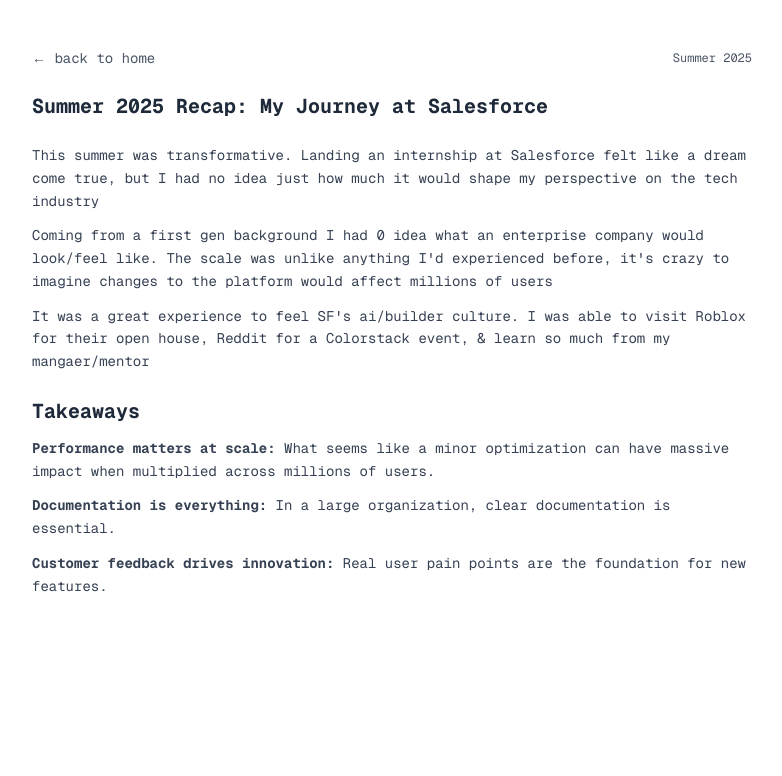
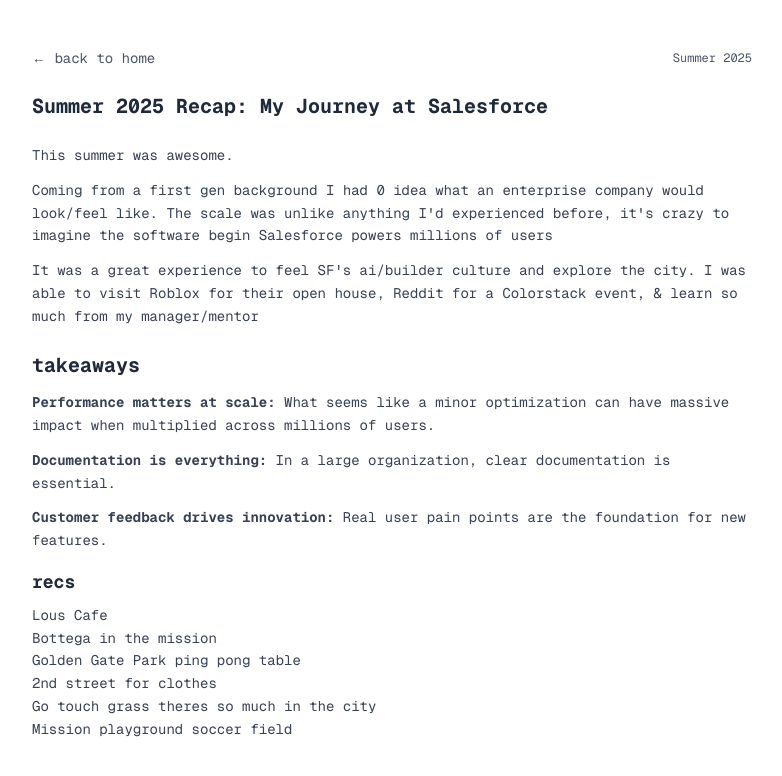
Before and after one commit to darielgu/oct-portfolio, a Next.js app: page /salesforce-recap in a window 1280 px wide. Shown: the top 776 px of the page, without its empty margins (248-1030 px from the left). Built offline with nearby package versions, Linux system fonts and the light colour scheme.

Commit message:
fixed recap page / added recs

```diff
--- a/app/page.tsx
+++ b/app/page.tsx
@@ -189,6 +189,23 @@
                 {/* <div className="text-gray-500 text-xs">Summer 2025</div> */}
               </div>
             </a>
+            <a href="/philosophy" className="block">
+              <div className="border border-gray-300 rounded-lg p-3 flex items-center space-x-3 hover:border-gray-400 transition-colors duration-250">
+                <div className="w-12 h-12 bg-gray-200 rounded flex-shrink-0 flex items-center justify-center overflow-hidden">
+                  <img
+                    src="/images/life.jpeg"
+                    className="w-full h-full object-cover"
+                  />
+                </div>
+                <div className="flex-1">
+                  <h3 className="font-semibold text-gray-800 text-sm">
+                    philosophy
+                  </h3>
+                  <p className="text-gray-600 text-xs">things to live by</p>
+                </div>
+                <div className="text-gray-500 text-xs"></div>
+              </div>
+            </a>
             <a href="/game" className="block">
               <div className="border border-gray-300 rounded-lg p-3 flex items-center space-x-3 hover:border-gray-400 transition-colors duration-250">
                 <div className="w-12 h-12 bg-gray-200 rounded flex-shrink-0 flex items-center justify-center overflow-hidden">
@@ -206,23 +223,6 @@
                 <div className="text-gray-500 text-xs"></div>
               </div>
             </a>
-            <a href="/philosophy" className="block">
-              <div className="border border-gray-300 rounded-lg p-3 flex items-center space-x-3 hover:border-gray-400 transition-colors duration-250">
-                <div className="w-12 h-12 bg-gray-200 rounded flex-shrink-0 flex items-center justify-center overflow-hidden">
-                  <img
-                    src="/images/life.jpeg"
-                    className="w-full h-full object-cover"
-                  />
-                </div>
-                <div className="flex-1">
-                  <h3 className="font-semibold text-gray-800 text-sm">
-                    philosophy
-                  </h3>
-                  <p className="text-gray-600 text-xs">things to live by</p>
-                </div>
-                <div className="text-gray-500 text-xs"></div>
-              </div>
-            </a>
           </div>
         </div>
       </main>
--- a/app/salesforce-recap/page.tsx
+++ b/app/salesforce-recap/page.tsx
@@ -23,27 +23,23 @@
         {/* Content Section */}
         <div className="space-y-4 text-gray-700 leading-relaxed text-sm">
           <div className="space-y-3">
-            <p>
-              This summer was transformative. Landing an internship at
-              Salesforce felt like a dream come true, but I had no idea just how
-              much it would shape my perspective on the tech industry
-            </p>
+            <p>This summer was awesome.</p>
             <p>
               Coming from a first gen background I had 0 idea what an enterprise
               company would look/feel like. The scale was unlike anything I'd
-              experienced before, it's crazy to imagine changes to the platform
-              would affect millions of users
+              experienced before, it's crazy to imagine the software begin
+              Salesforce powers millions of users
             </p>
             <p>
-              It was a great experience to feel SF's ai/builder culture. I was
-              able to visit Roblox for their open house, Reddit for a Colorstack
-              event, & learn so much from my mangaer/mentor
+              It was a great experience to feel SF's ai/builder culture and
+              explore the city. I was able to visit Roblox for their open house,
+              Reddit for a Colorstack event, & learn so much from my
+              manager/mentor
             </p>
           </div>
-
           {/* Sub-heading */}
           <h2 className="text-xl font-bold text-gray-800 mt-6 mb-3">
-            Takeaways
+            takeaways
           </h2>
 
           <div className="space-y-3">
@@ -61,6 +57,16 @@
               pain points are the foundation for new features.
             </p>
           </div>
+          <h1 className="text-lg font-bold text-gray-800 mb-2">recs</h1>
+          <ul>
+            <li>Lous Cafe</li>
+            <li>Bottega in the mission</li>
+            <li>Golden Gate Park ping pong table </li>
+            <li>2nd street for clothes</li>
+            <li>Go touch grass theres so much in the city</li>
+            <li>Mission playground soccer field</li>
+            <li></li>
+          </ul>
         </div>
       </main>
     </div>
```
